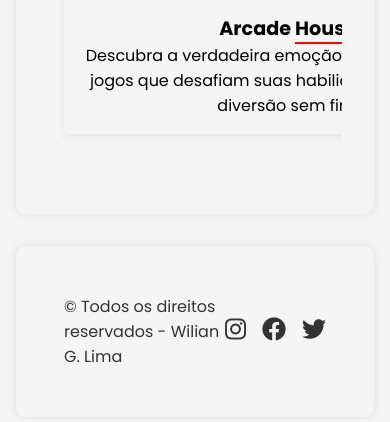
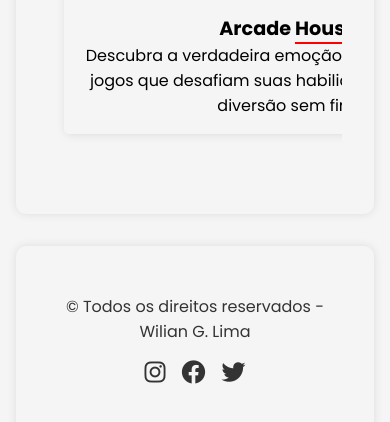
Before and after one commit to WilianWill/Trabalho_001, a website: page index.html in a window 390 px wide. Shown: the part 2118-2540 px from the top of the page. Drawn offline with Linux system fonts and the light colour scheme.

Commit message:
responsive footer

```diff
--- a/src/styles/media_queries.css
+++ b/src/styles/media_queries.css
@@ -138,8 +138,17 @@
     align-items: center;
     text-align: center;
   }
-  .footer {
-    gap:2rem;
+
+
+  .footer_container {
+    display: flex;
+    gap: 1rem;
+    align-items: center;
+    justify-content: center;
+    flex-direction: column;
+    text-align: center;
+  }
+
 }
 
 @media (width < 900px) {
```
